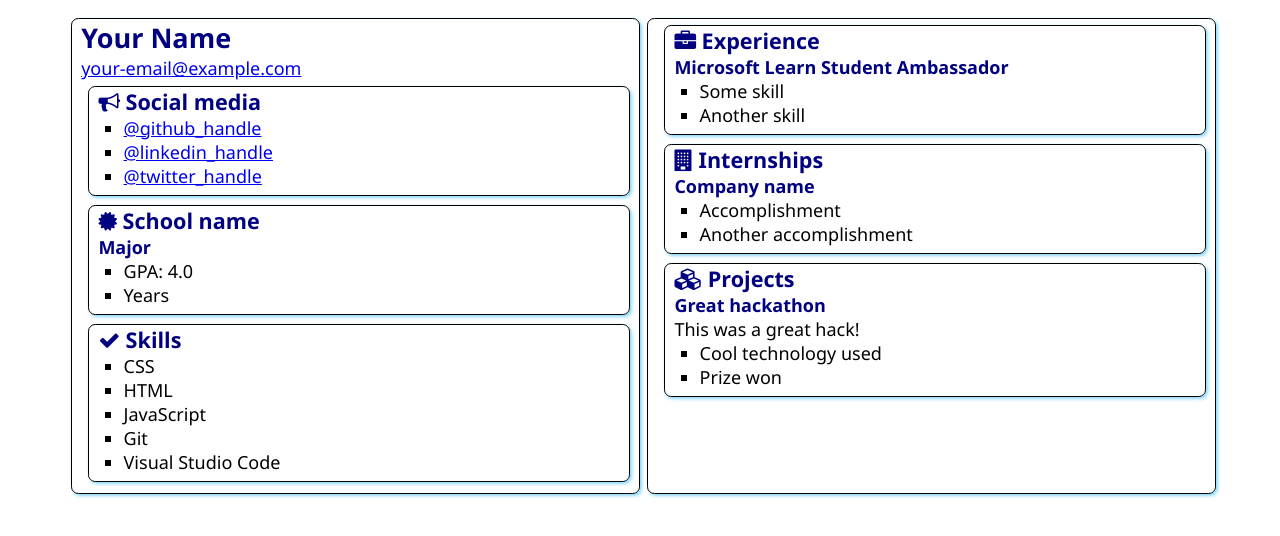
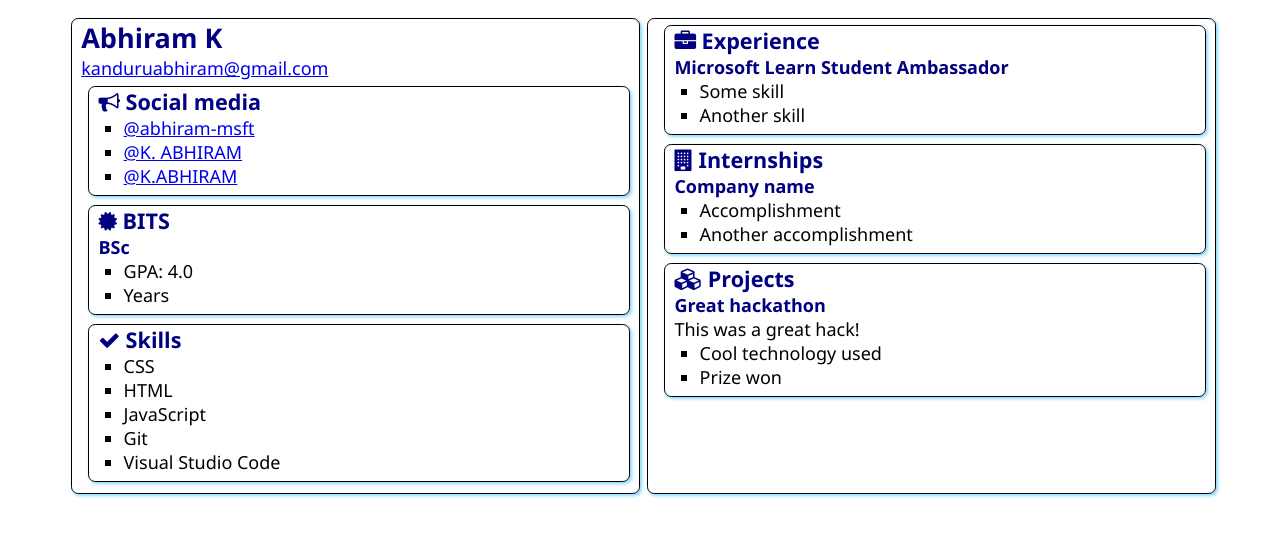
Before and after one commit to abhiram-msft/SATechnicalOnboarding, a plain HTML site: page src/index.html in a window 1280 px wide. Drawn offline with Linux system fonts and the light colour scheme.

Commit message:
Update index.html
Added my details

```diff
--- a/src/index.html
+++ b/src/index.html
@@ -12,8 +12,8 @@
 <body>
     <main>
         <article class="box">
-            <h1>Your Name</h1>
-            <div><a href="mailto:your.email@example.com">your-email@example.com</a></div>
+            <h1>Abhiram K</h1>
+            <div><a href="mailto:kanduruabhiram@gmail.com">kanduruabhiram@gmail.com</a></div>
 
             <section class="box">
                 <h2>
@@ -21,9 +21,9 @@
                     Social media
                 </h2>
                 <ul>
-                    <li><a href="https://github.com/<handle>">@github_handle</a></li>
-                    <li><a href="https://linkedin.com/in/<handle>">@linkedin_handle</a></li>
-                    <li><a href="https://twitter.com/<handle>">@twitter_handle</a></li>
+                    <li><a href="https://github.com/abhiram-msft">@abhiram-msft</a></li>
+                    <li><a href="https://linkedin.com/in/k-abhiram">@K. ABHIRAM</a></li>
+                    <li><a href="https://twitter.com/">@K.ABHIRAM</a></li>
                 </ul>
             </section>
 
@@ -31,9 +31,9 @@
                 <div class="education">
                     <h2>
                         <i class="fa fa-certificate" aria-hidden="true"></i>
-                        School name
+                        BITS
                     </h2>
-                    <h3>Major</h3>
+                    <h3>BSc</h3>
                     <ul>
                         <li>GPA: 4.0</li>
                         <li>Years</li>
```
